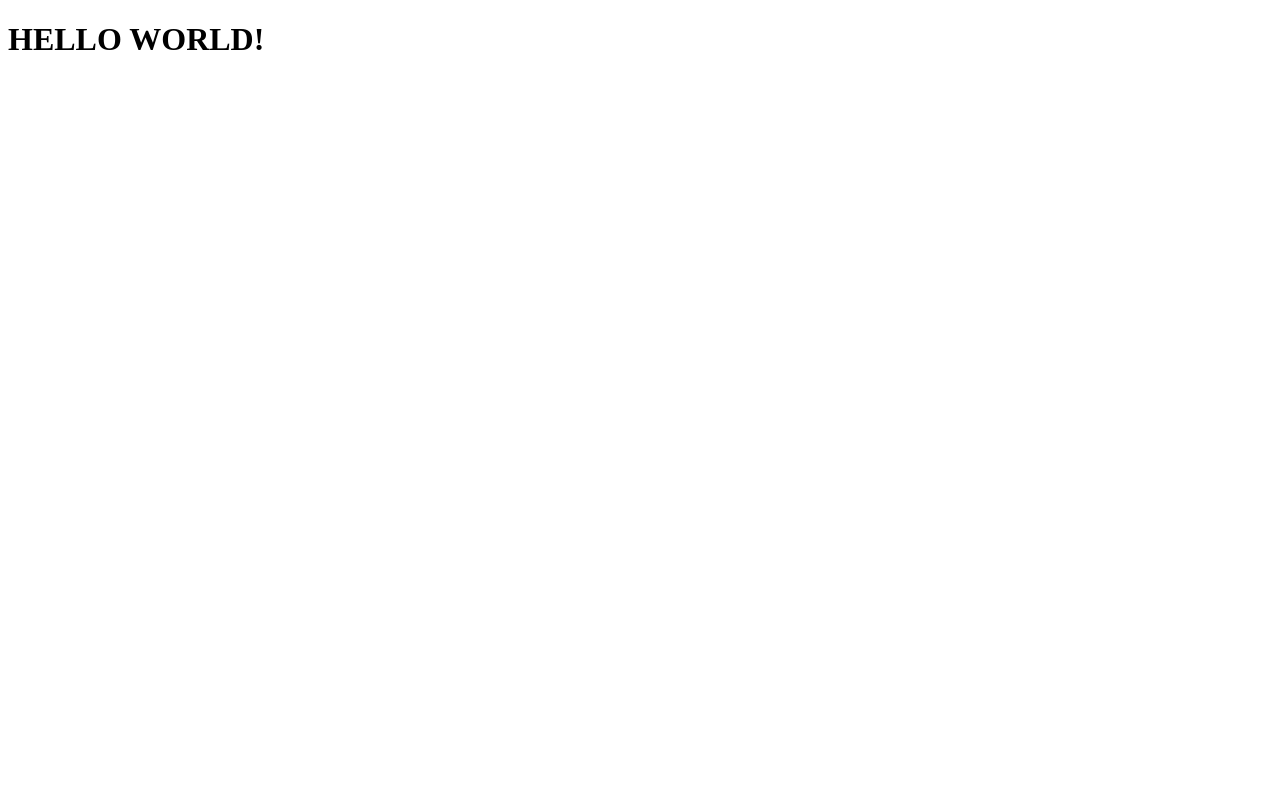
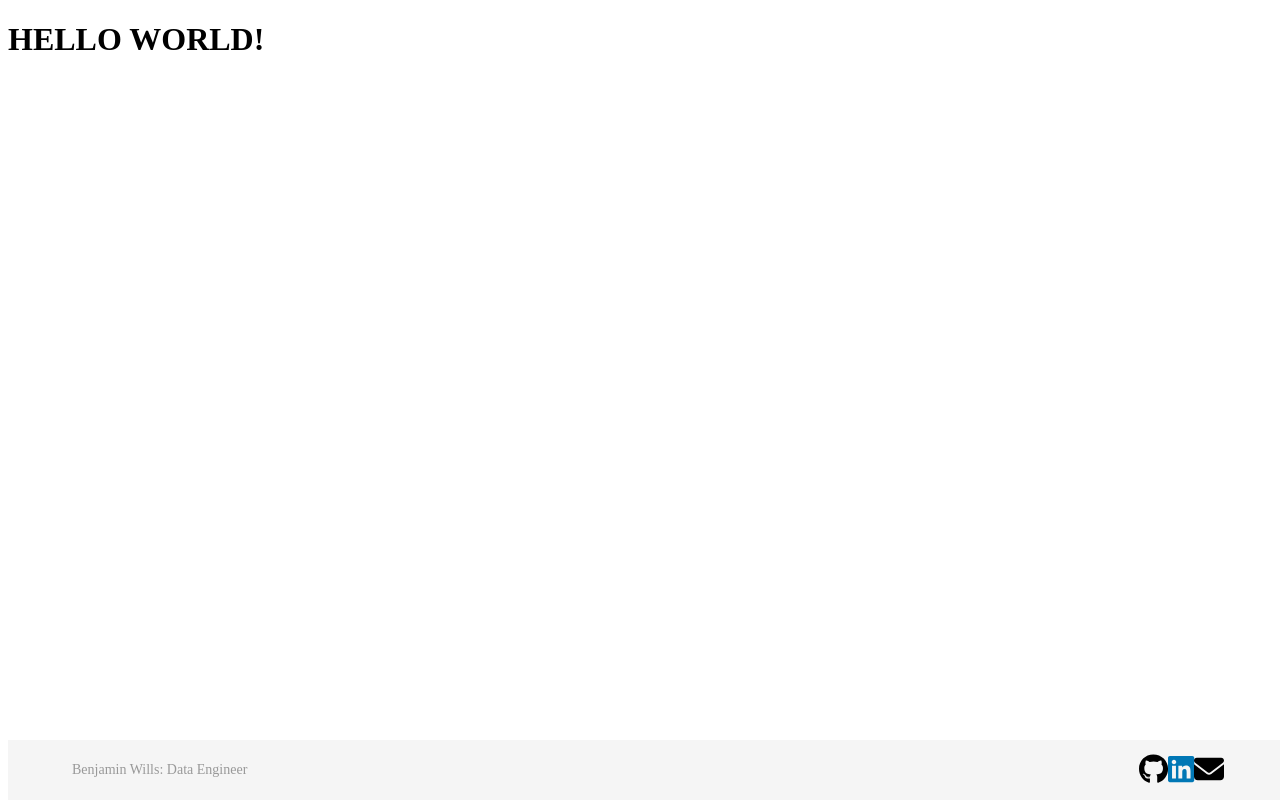
Before and after one commit to BenjaminWills/personal_website, a React (Create React App) app in the folder website/: page / in a window 1280 px wide. Built offline with nearby package versions, Linux system fonts and the light colour scheme.

Commit message:
add footer with icons

```diff
--- a/website/package.json
+++ b/website/package.json
@@ -3,6 +3,10 @@
   "version": "0.1.0",
   "private": true,
   "dependencies": {
+    "@fortawesome/fontawesome-svg-core": "^6.4.0",
+    "@fortawesome/free-brands-svg-icons": "^6.4.0",
+    "@fortawesome/free-solid-svg-icons": "^6.4.0",
+    "@fortawesome/react-fontawesome": "^0.2.0",
     "@testing-library/jest-dom": "^5.16.5",
     "@testing-library/react": "^13.4.0",
     "@testing-library/user-event": "^13.5.0",
--- a/website/src/App.js
+++ b/website/src/App.js
@@ -1,7 +1,10 @@
+import Footer from "./components/footer/Footer";
+
 function App() {
   return (
     <div>
       <h1>HELLO WORLD!</h1>
+      <Footer></Footer>
     </div>
   );
 }
--- a/website/src/components/footer/Footer.css
+++ b/website/src/components/footer/Footer.css
@@ -0,0 +1,36 @@
+.footer {
+  position: fixed;
+  bottom: 0;
+  width: 100%;
+  height: 60px;
+  background-color: #f5f5f5;
+  display: flex;
+  justify-content: center;
+  align-items: center;
+}
+
+.container {
+  display: flex;
+  justify-content: space-between;
+  align-items: center;
+  width: 90%;
+  max-height: 10px;
+  max-width: 1200px;
+  margin: 0 auto;
+}
+
+.text-muted {
+  font-size: 14px;
+  color: #999999;
+}
+
+.icon-container {
+  display: flex;
+  justify-content: center;
+  align-items: center;
+
+}
+
+.icon {
+  font-size: 30px;
+}
--- a/website/src/components/footer/Footer.js
+++ b/website/src/components/footer/Footer.js
@@ -0,0 +1,30 @@
+import React from 'react';
+import './Footer.css';
+import { FontAwesomeIcon } from '@fortawesome/react-fontawesome';
+import {
+  faGithub, faLinkedin,
+} from '@fortawesome/free-brands-svg-icons';
+import { faEnvelope } from '@fortawesome/free-solid-svg-icons';
+
+function Footer() {
+  return (
+    <footer className="footer">
+      <div className="container">
+        <span className="text-muted">Benjamin Wills: Data Engineer</span>
+        <div className="icon-container">
+          <div className="icon">
+            <a href="https://github.com/BenjaminWills" target="_blank" rel="noreferrer"><FontAwesomeIcon icon={faGithub} style={{ color: 'black' }} className="contact-icon" /></a>
+          </div>
+          <div className="icon">
+            <a href="https://www.linkedin.com/in/benjamin-wills-b22887220/" target="_blank" rel="noreferrer"><FontAwesomeIcon icon={faLinkedin} style={{ color: '#0077b5' }} className="contact-icon" /></a>
+          </div>
+          <div className="icon">
+            <a href="mailto:benjaminwills047@gmail.com"><FontAwesomeIcon icon={faEnvelope} style={{ color: 'black' }} className="contact-icon" /></a>
+          </div>
+        </div>
+      </div>
+    </footer>
+  );
+}
+
+export default Footer;
```
Also changed, not shown: 1 other file (tests, documents, lock files or other folders).
